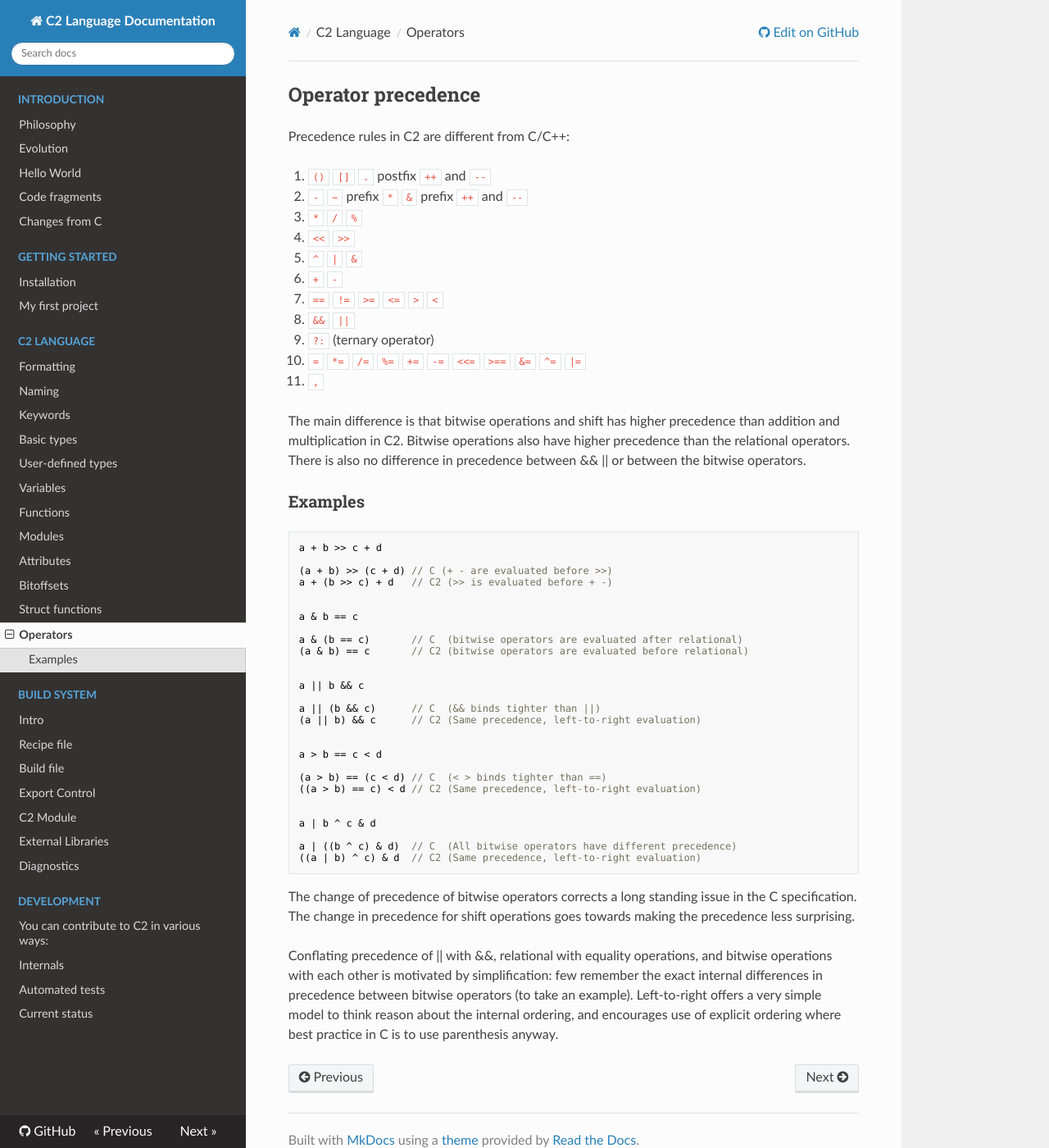
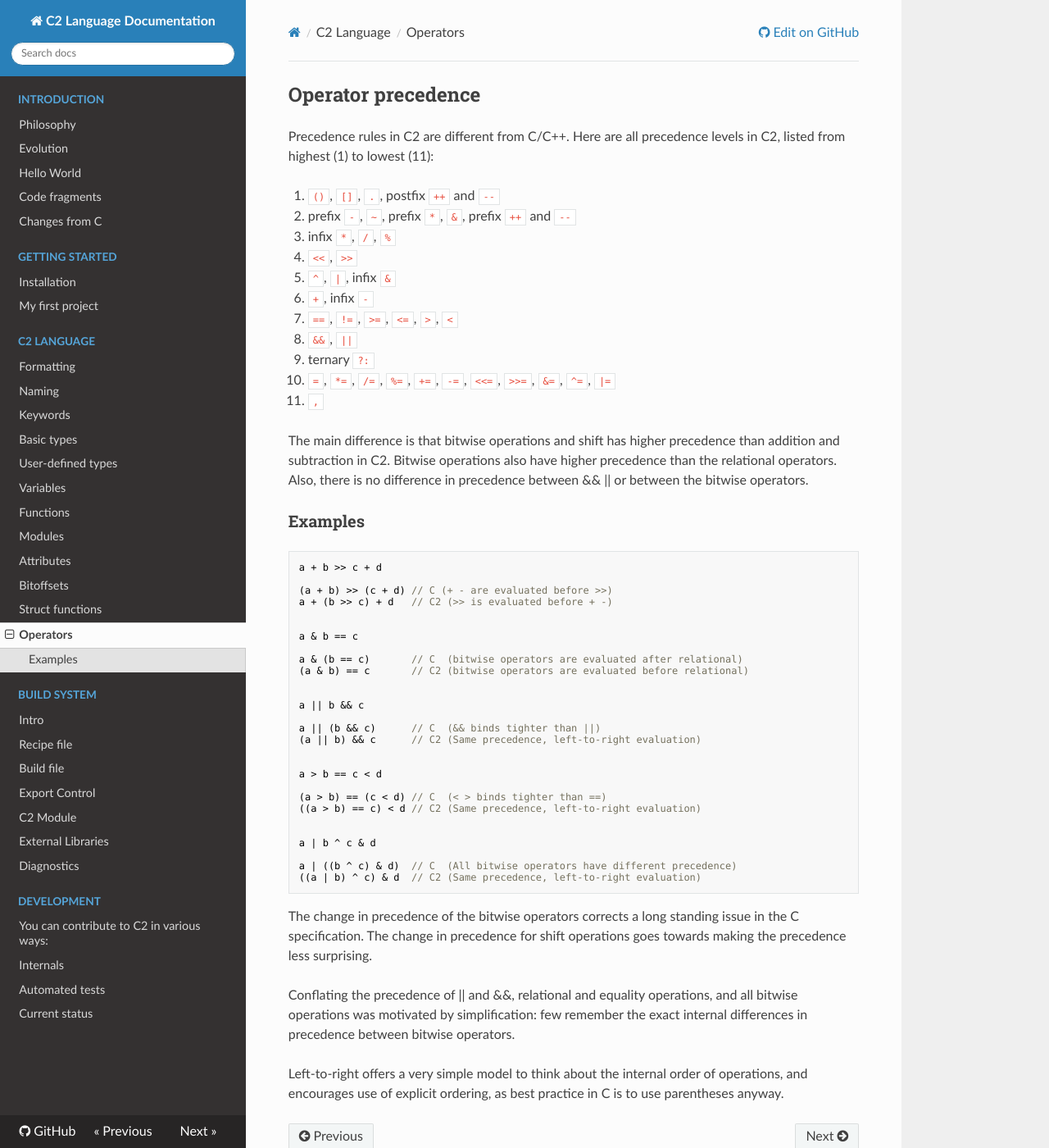
Before and after one commit to c2lang/documentation, an MkDocs documentation site: the page built from documentation/docs/language/operators.md, in a window 1280 px wide and 1400 px high. Shown: the whole window at 82% size. Built offline with MkDocs 1.6.1, drawn with Linux system fonts in a browser that asks for light colours; nearby versions of some CDN libraries; old or Windows-style settings are respelled for this version of MkDocs.

Commit message:
Update operators.md

````diff
--- a/documentation/docs/language/operators.md
+++ b/documentation/docs/language/operators.md
@@ -1,25 +1,26 @@
 ## Operator precedence
 
-Precedence rules in C2 are different from C/C++:
+Precedence rules in C2 are different from C/C++. Here are all precedence levels in C2, listed
+from highest (1) to lowest (11):
 
-1. `()` `[]` `.` postfix `++` and `--`
-2. `-` `~` prefix `*` `&` prefix `++` and `--`
-3. `*` `/` `%`
-4. `<<` `>>`
-5. `^` `|` `&`
-6. `+` `-`
-7. `==` `!=` `>=` `<=` `>` `<`
-8. `&&` `||`
-9. `?:` (ternary operator)
-10. `=` `*=` `/=` `%=` `+=` `-=` `<<=` `>==` `&=` `^=` `|=`
+1. `()`, `[]`, `.`, postfix `++` and `--`
+2. prefix `-`, `~`, prefix `*`, `&`, prefix `++` and `--`
+3. infix `*`, `/`, `%`
+4. `<<`, `>>`
+5. `^`, `|`, infix `&`
+6. `+`, infix `-`
+7. `==`, `!=`, `>=`, `<=`, `>`, `<`
+8. `&&`, `||`
+9. ternary `?:`
+10. `=`, `*=`, `/=`, `%=`, `+=`, `-=`, `<<=`, `>>=`, `&=`, `^=`, `|=`
 11. `,`
 
 The main difference is that bitwise operations and shift has higher precedence than
-addition and multiplication in C2. Bitwise operations also have higher precedence than
-the relational operators. There is also no difference in precedence between && || or
+addition and subtraction in C2. Bitwise operations also have higher precedence than
+the relational operators. Also, there is no difference in precedence between && || or
 between the bitwise operators.
 
-###Examples
+### Examples
 
 ```c
 a + b >> c + d
@@ -52,12 +53,13 @@ a | ((b ^ c) & d)  // C  (All bitwise operators have different precedence)
 ((a | b) ^ c) & d  // C2 (Same precedence, left-to-right evaluation)
 ```
 
-The change of precedence of bitwise operators corrects a long standing issue in the C
+The change in precedence of the bitwise operators corrects a long standing issue in the C
 specification. The change in precedence for shift operations goes towards making the
 precedence less surprising.
 
-Conflating precedence of || with &&, relational with equality operations, and bitwise
-operations with each other is motivated by simplification: few remember the exact
-internal differences in precedence between bitwise operators (to take an example).
-Left-to-right offers a very simple model to think reason about the internal ordering,
-and encourages use of explicit ordering where best practice in C is to use parenthesis anyway.
+Conflating the precedence of || and &&, relational and equality operations, and all bitwise
+operations was motivated by simplification: few remember the exact internal differences in
+precedence between bitwise operators.
+
+Left-to-right offers a very simple model to think about the internal order of operations,
+and encourages use of explicit ordering, as best practice in C is to use parentheses anyway.
````
